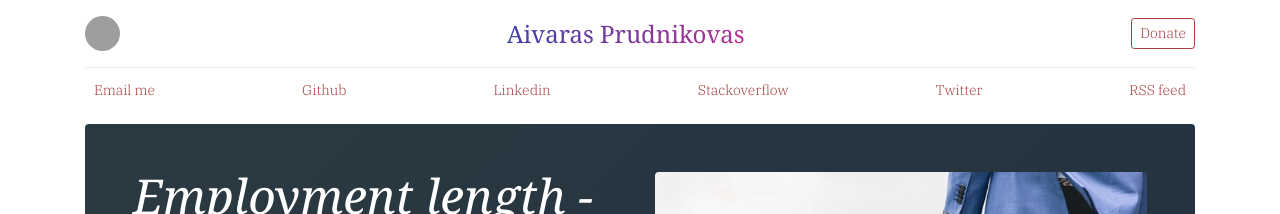
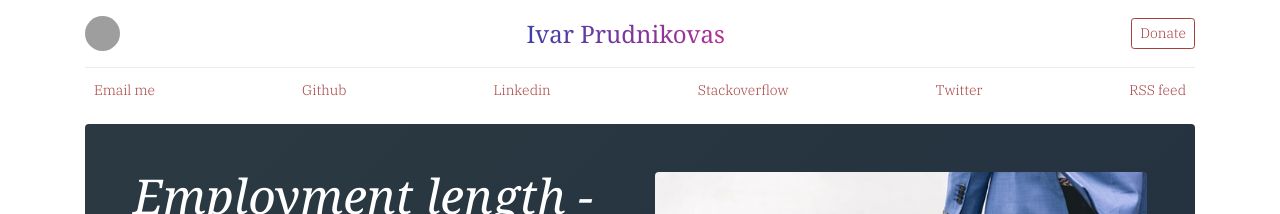
Before and after one commit to ivarprudnikov/ivarprudnikov.com, a Jekyll site: the page built from index.html, in a window 1280 px wide and 900 px high. Shown: the top 214 px of the window. Built offline with Jekyll 4.4.1, drawn with Linux system fonts in a browser that asks for light colours; some of the changed text lies outside the part shown; grey boxes are pictures that could not be loaded.

Commit message:
Make name consistent among platforms

```diff
--- a/_config.yml
+++ b/_config.yml
@@ -3,8 +3,8 @@
 #
 
 # Name of your site (displayed in the header)
-name: Aivaras Prudnikovas
-title: Aivaras Prudnikovas
+name: Ivar Prudnikovas
+title: Ivar Prudnikovas
 
 # Short bio or description (displayed in the header)
 description: Software engineer specializing in web application development. Building enterprise web products, Microservices and Android apps.
```
